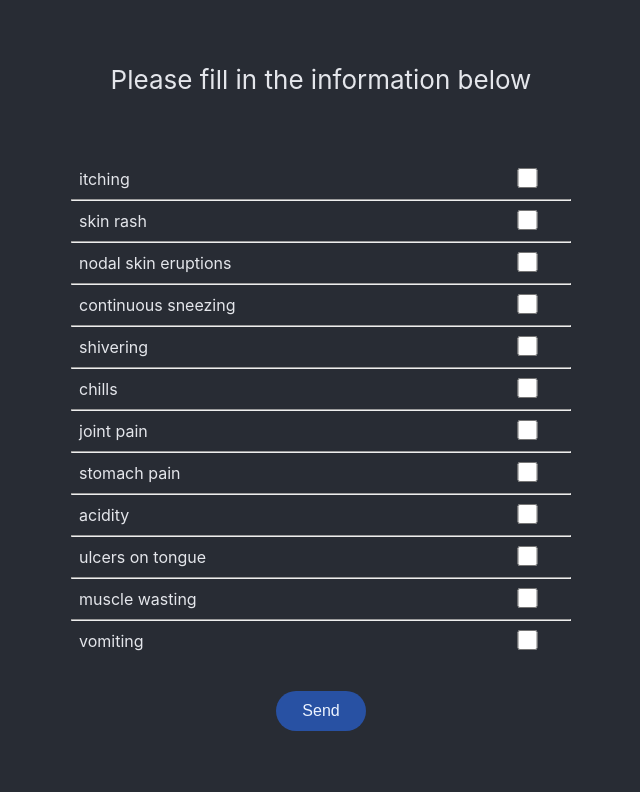
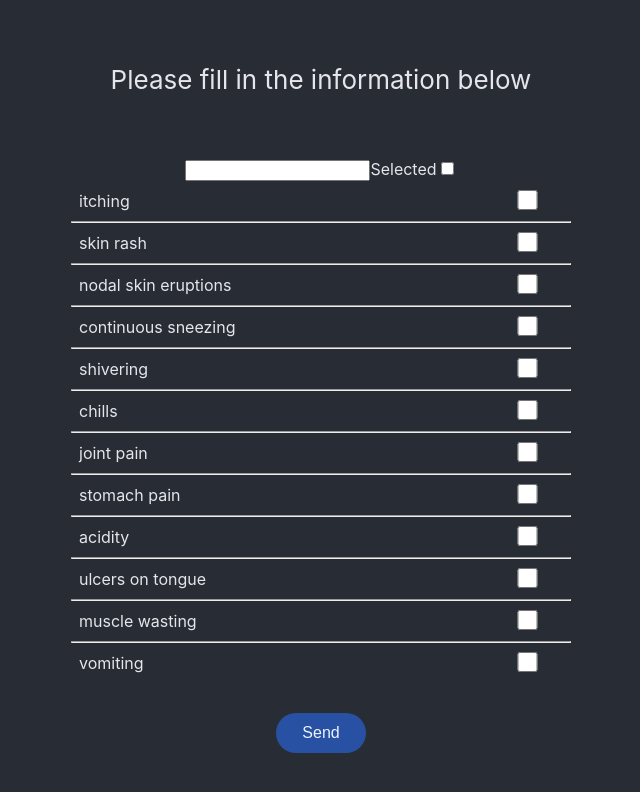
Before and after one commit to SilviuDinu/cercetare_sem2_FE, a React (Create React App) app: page / in a window 1280 px wide. Shown: the top 792 px of the page, without its empty margins (319-959 px from the left). Built offline with nearby package versions, Linux system fonts and the light colour scheme.

Commit message:
add keyword search filter

```diff
--- a/src/App.scss
+++ b/src/App.scss
@@ -82,6 +82,10 @@
       max-width: 100%;
       flex-direction: row;
     }
+
+    &.empty {
+      overflow-y: hidden;
+    }
   }
   button {
     width: 90px;
@@ -106,4 +110,16 @@
       }
     }
   }
+
+  .message {
+    color: #e4e6eb;
+    font-size: 16px;
+    border-radius: 30px;
+    text-align: center;
+    min-height: 40px;
+    margin-top: 8px;
+    padding-top: 8px;
+    padding-bottom: 8px;
+    word-break: break-all;
+  }
 }
--- a/src/App.tsx
+++ b/src/App.tsx
@@ -2,12 +2,34 @@ import { useEffect, useState } from 'react';
 import './App.scss';
 import './components/Form'
 import Form from './components/Form';
+import Search from './components/Search';
 import { SYMPTOMS } from './constants/symptoms';
 import { MESSAGES } from './enums/messages.enum';
 
 function App() {
+  const [options, setOptions] = useState<any[]>(SYMPTOMS);
+  const [filter, setFilter] = useState<any>({
+    selected: false,
+    searchValue: ''
+  })
 
-  const [options, setOptions] = useState<any[]>(SYMPTOMS);
+  const onFormSubmit = (event: Event) => {
+    event.preventDefault();
+  }
+
+  const onSearch = (event: Event) => {
+    setFilter(
+      {...filter,
+        searchValue: (event.target as HTMLTextAreaElement).value
+      });
+  }
+
+  const onChecked = (event?: Event, type?: string) => {
+    setFilter(
+      {...filter,
+        selected: !filter.selected
+      });
+  }
 
   return (
     <div className="App">
@@ -15,7 +37,14 @@ function App() {
         {MESSAGES.HEADER}
       </div>
       <div className="body">
+        <Search
+          value={filter.searchValue}
+          onChange={onSearch}
+          onChecked={onChecked}>
+        </Search>
         <Form
+          filter={filter}
+          onSubmit={onFormSubmit}
           options={options}>
         </Form>
       </div>
--- a/src/components/Form.tsx
+++ b/src/components/Form.tsx
@@ -1,23 +1,20 @@
+import Symptoms from './Symptoms';
+
 export default function Form(props: any) {
-  const { options } = props;
+  const { options, filter } = props;
+
   return (
     <>
-      <form className="symtpoms-form" method="POST">
-        <div className="options-wrapper">
-          {options.map((option: any) => {
-            return (
-              <>
-                <div key={option.id} className="option">
-                  <label htmlFor={option.id} className="label">
-                    {option.symptom}
-                  </label>
-                  <input type="checkbox" name={option.id} className={'symptom-checkbox ' + option.symptom} />
-                </div>
-                <span className="divider"></span>
-              </>
-            );
-          })}
-        </div>
+      <form
+        className="symtpoms-form"
+        method="POST"
+        onSubmit={props.onSubmit}>
+
+        <Symptoms
+          filter={filter}
+          options={options}
+          onSelect={props.onSelect}>
+        </Symptoms>
 
         <button className="submit-btn" type="submit">
           Send
--- /dev/null
+++ b/src/components/Message.tsx
@@ -0,0 +1,7 @@
+export default function Message(props: any) {
+  return (
+    <div className="message">
+      <span>{props.message}</span>
+    </div>
+  );
+}
--- /dev/null
+++ b/src/components/Search.tsx
@@ -0,0 +1,10 @@
+export default function Search(props: any) {
+  return (
+    <div className="search">
+      <input type="text" value={props.value} onChange={event => props.onChange(event)} />
+
+      <label htmlFor="selected">Selected</label>
+      <input name="selected" type="checkbox" onChange={event => props.onChecked(event)} />
+    </div>
+  );
+}
--- /dev/null
+++ b/src/components/Symptoms.tsx
@@ -0,0 +1,30 @@
+import { MESSAGES } from "../enums/messages.enum";
+import Message from "./Message";
+
+export default function Symptoms(props: any) {
+  const { options, filter } = props;
+
+  const filteredOptions = options.filter((opt: any) => {
+      return opt.symptom.startsWith(filter.searchValue) || opt.symptom.includes(filter.searchValue);
+  });
+
+  return (
+    <div className={(filteredOptions.length > 0) ? "options-wrapper" : "options-wrapper empty"}>
+      {filteredOptions.length > 0
+        ? filteredOptions.map((option: any) => {
+            return (
+              <div key={option.id} data-key={option.id}>
+                <div className="option">
+                  <label htmlFor={option.id} className="label">
+                    {option.symptom}
+                  </label>
+                  <input type="checkbox" name={option.id} className={'symptom-checkbox ' + option.symptom} />
+                </div>
+                <span className="divider"></span>
+              </div>
+            );
+          })
+        : <Message message={MESSAGES.NO_RESULTS} />}
+    </div>
+  );
+}
--- a/src/enums/messages.enum.ts
+++ b/src/enums/messages.enum.ts
@@ -1,3 +1,4 @@
 export enum MESSAGES {
-    HEADER = "Please fill in the information below"
+    HEADER = "Please fill in the information below",
+    NO_RESULTS = "No result found for your search criteria"
 }
```
